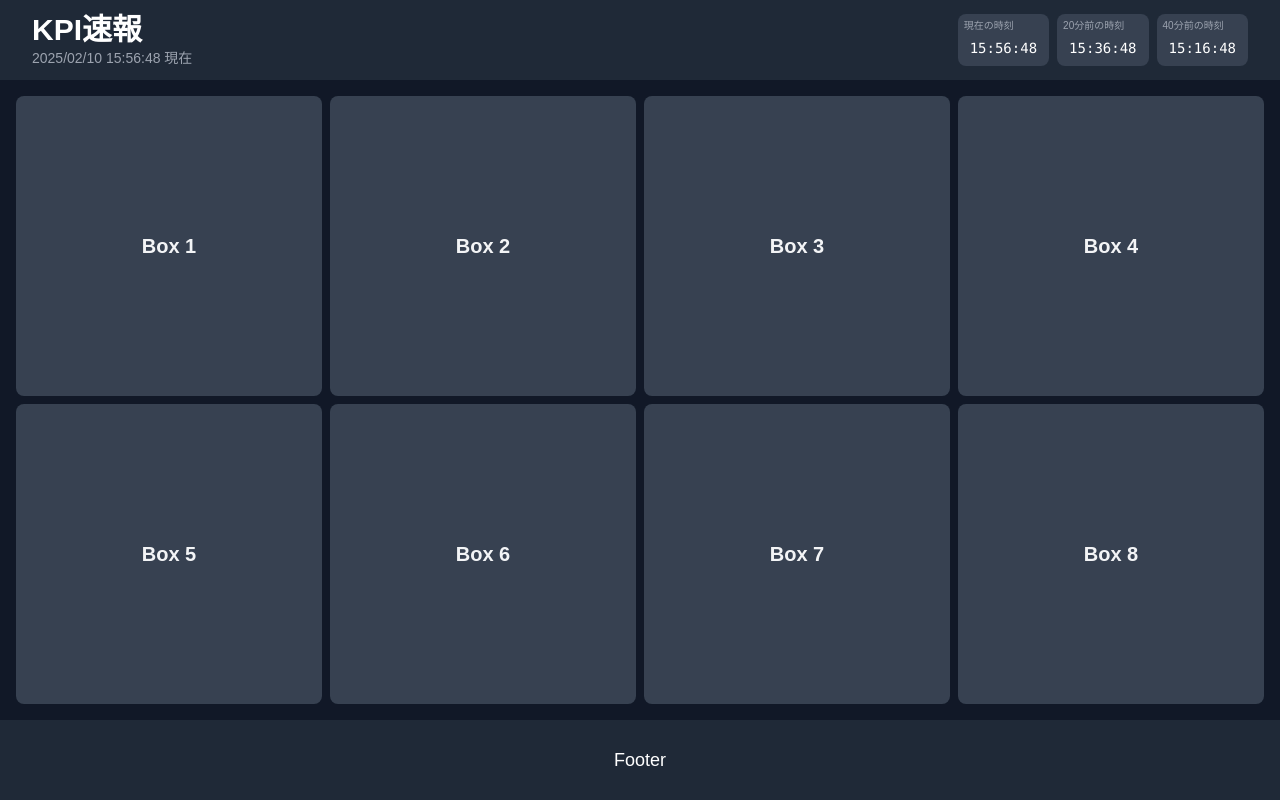
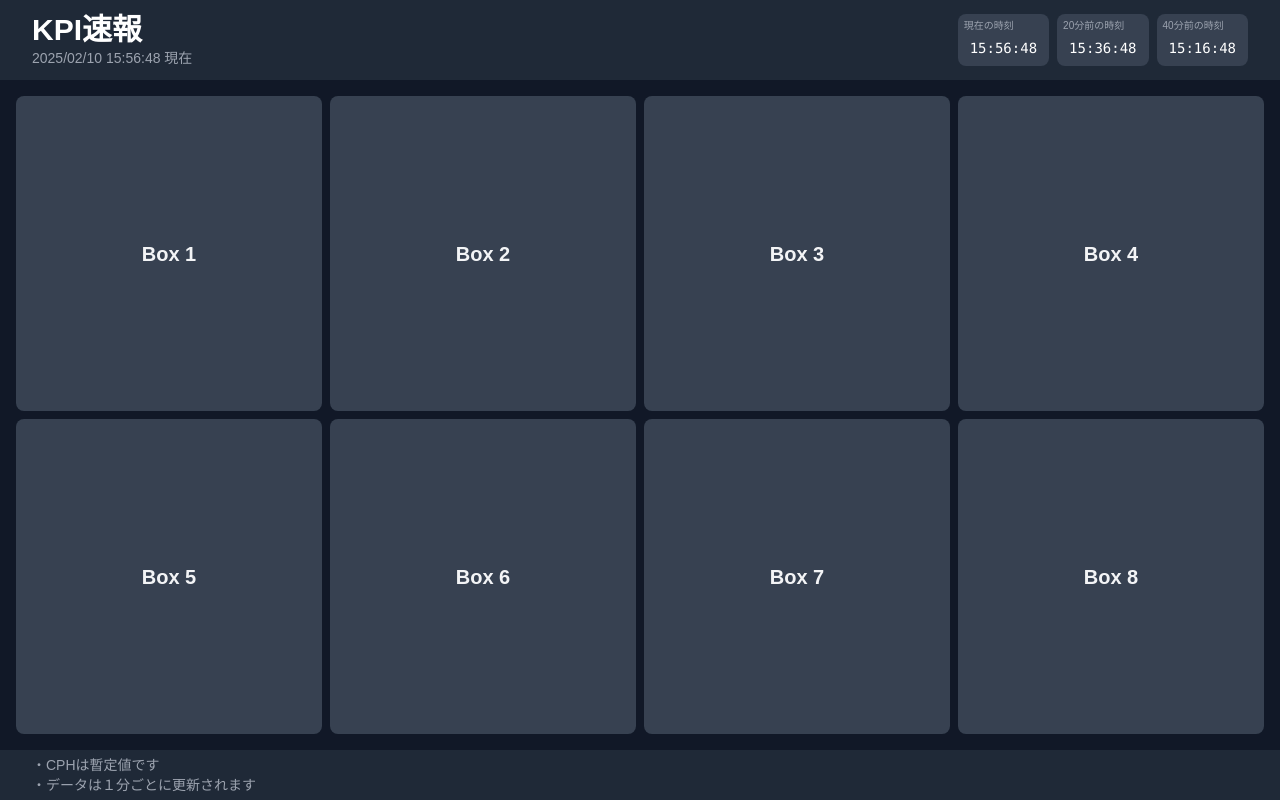
Before and after one commit to ekrsw/my-app, a Next.js app: page / in a window 1280 px wide. Built offline with nearby package versions, Linux system fonts and the light colour scheme.

Commit message:
footerの高さ調整

```diff
--- a/app/page.tsx
+++ b/app/page.tsx
@@ -22,7 +22,7 @@ export default function Home() {
   }
 
   return (
-    <div className="min-h-screen grid grid-rows-[80px_1fr_80px] bg-gray-900 text-white">
+    <div className="min-h-screen grid grid-rows-[80px_1fr_50px] bg-gray-900 text-white">
       <header className="bg-gray-800 flex items-center justify-between px-8">
         <div>
           <h1 className="text-3xl font-bold">KPI速報</h1>
@@ -77,8 +77,11 @@ export default function Home() {
         </div>
       </main>
 
-      <footer className="bg-gray-800 flex items-center justify-center">
-        <p className="text-lg">Footer</p>
+      <footer className="bg-gray-800 flex items-center px-8 py-2">
+        <div className="text-sm text-gray-400 text-left">
+          <p>・CPHは暫定値です</p>
+          <p>・データは１分ごとに更新されます</p>
+        </div>
       </footer>
     </div>
   );
```
